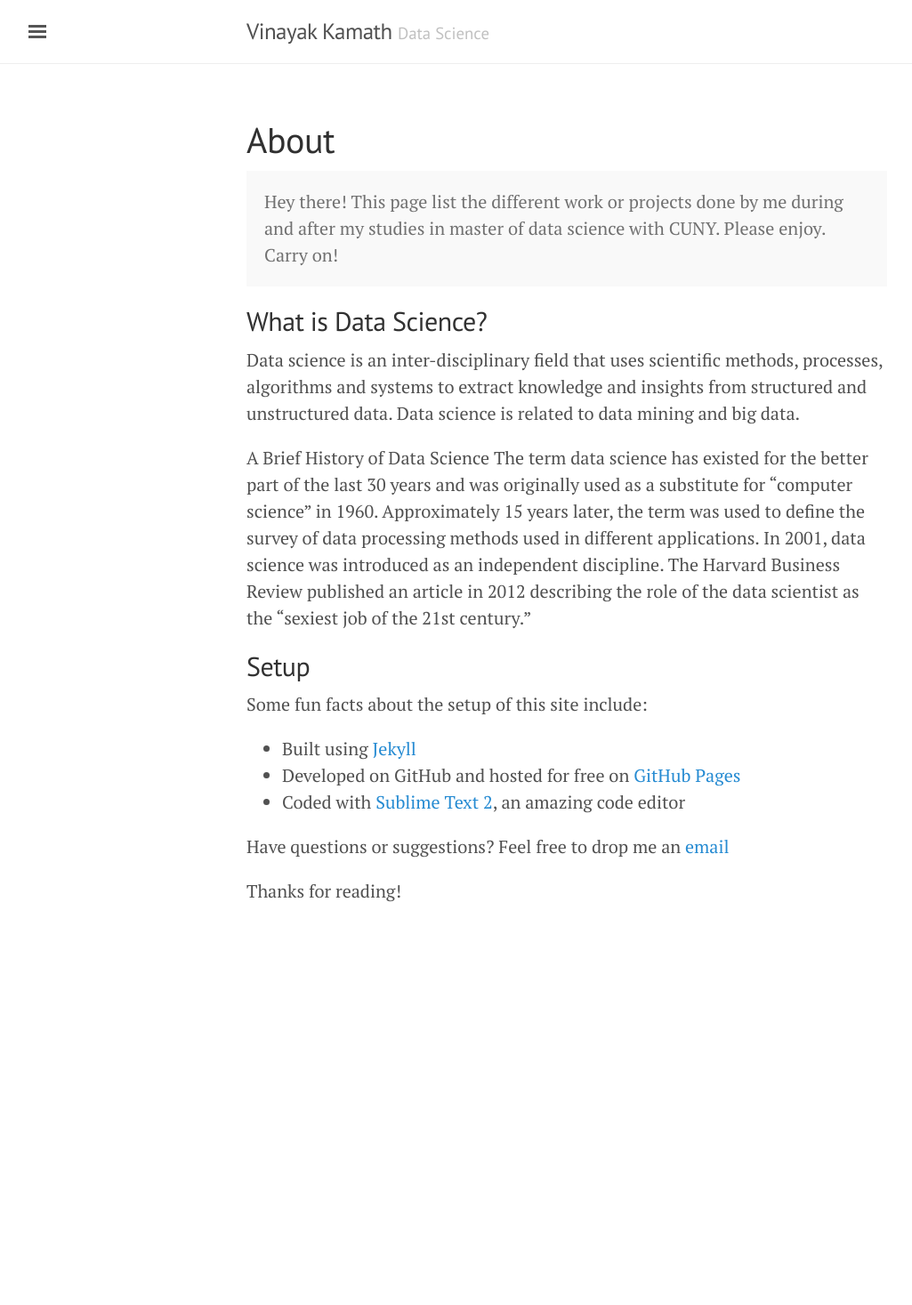
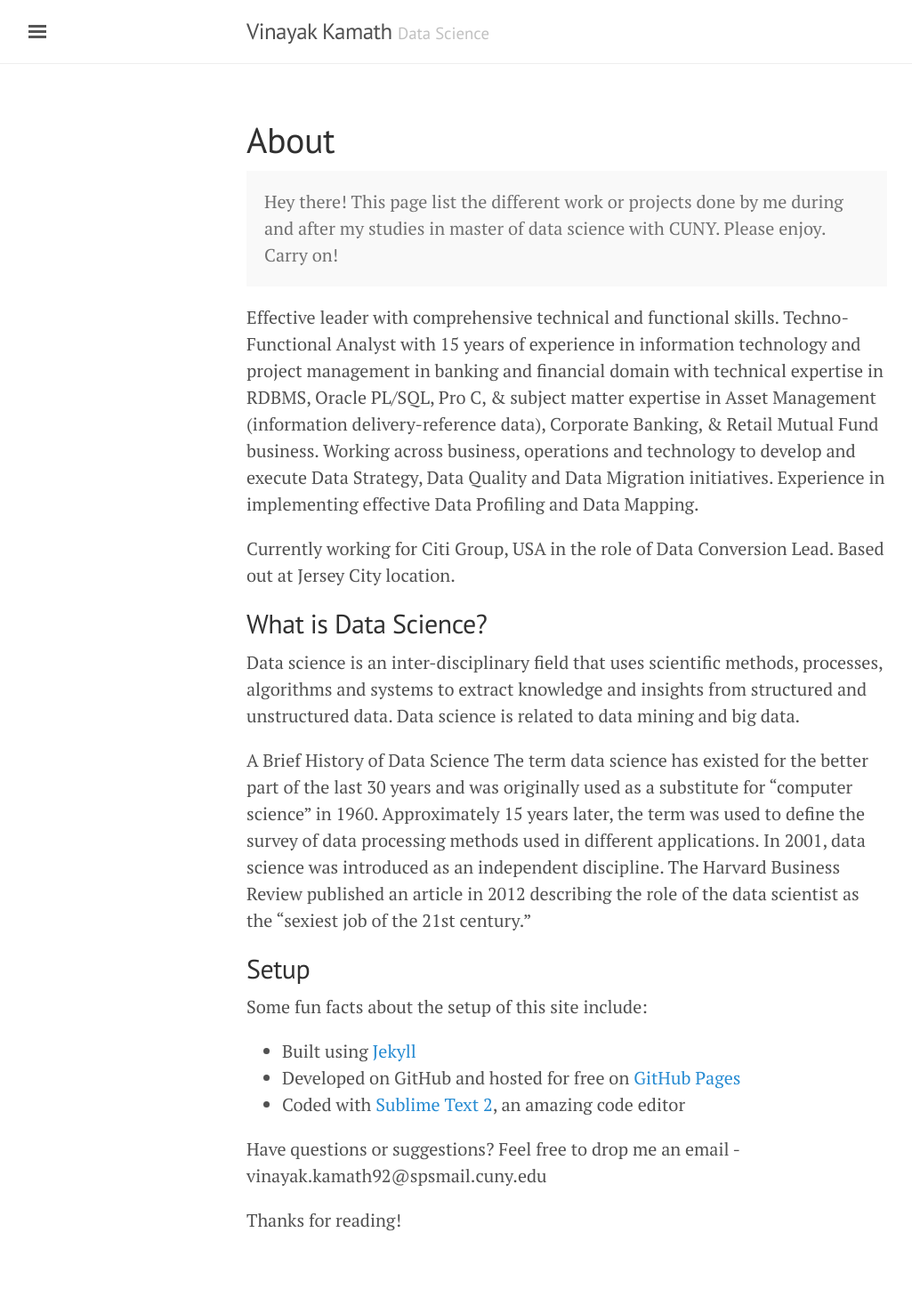
Before and after one commit to kamathvk1982/kamathvk1982.github.io, a Jekyll site: the page built from about.md, in a window 1280 px wide. Shown: the whole page at 89% size, without its empty margins (3-1028 px from the left). Built offline with Jekyll 4.4.1, drawn with Linux system fonts in a browser that asks for light colours; before the commit the page ends 1097 px from its top, so only the background shows below that.

Commit message:
Update about.md

```diff
--- a/about.md
+++ b/about.md
@@ -7,12 +7,18 @@ title: About
   Hey there! This page list the different work or projects done by me during and after my studies in master of data science with CUNY. Please enjoy. Carry on!
 </p>
 
+Effective leader with comprehensive technical and functional skills. Techno-Functional Analyst with 15 years of experience in information technology and project management in banking and financial domain with technical expertise in RDBMS, Oracle PL/SQL, Pro C, & subject matter expertise in Asset Management (information delivery-reference data), Corporate Banking, & Retail Mutual Fund business. Working across business, operations and technology to develop and execute Data Strategy, Data Quality and Data Migration initiatives. Experience in implementing effective Data Profiling and Data Mapping.
+
+Currently working for Citi Group, USA in the role of Data Conversion Lead. Based out at Jersey City location.
+
+
 ## What is Data Science?
 
 Data science is an inter-disciplinary field that uses scientific methods, processes, algorithms and systems to extract knowledge and insights from structured and unstructured data. Data science is related to data mining and big data.
 
 A Brief History of Data Science
 The term data science has existed for the better part of the last 30 years and was originally used as a substitute for "computer science" in 1960. Approximately 15 years later, the term was used to define the survey of data processing methods used in different applications. In 2001, data science was introduced as an independent discipline. The Harvard Business Review published an article in 2012 describing the role of the data scientist as the “sexiest job of the 21st century.”
+
 
 ## Setup
 
@@ -22,6 +28,6 @@ Some fun facts about the setup of this site include:
 * Developed on GitHub and hosted for free on [GitHub Pages](https://pages.github.com)
 * Coded with [Sublime Text 2](http://sublimetext.com), an amazing code editor
 
-Have questions or suggestions? Feel free to drop me an [email](@vinayak.kamath92@spsmail.cuny.edu)
+Have questions or suggestions? Feel free to drop me an email - vinayak.kamath92@spsmail.cuny.edu
 
 Thanks for reading!
```
